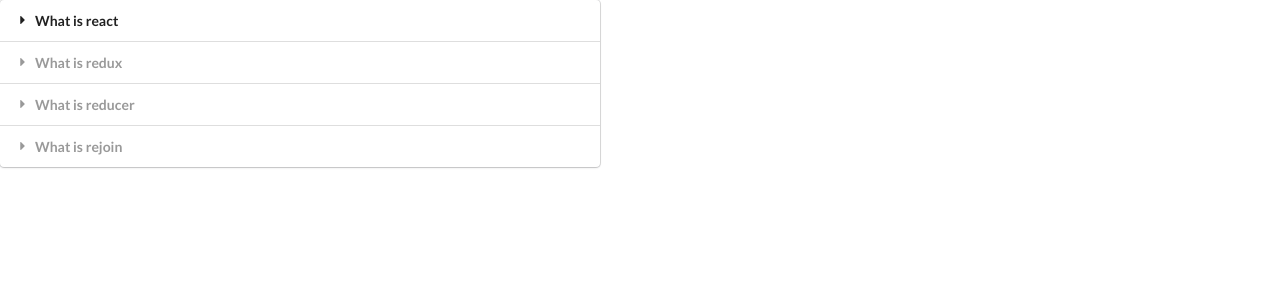
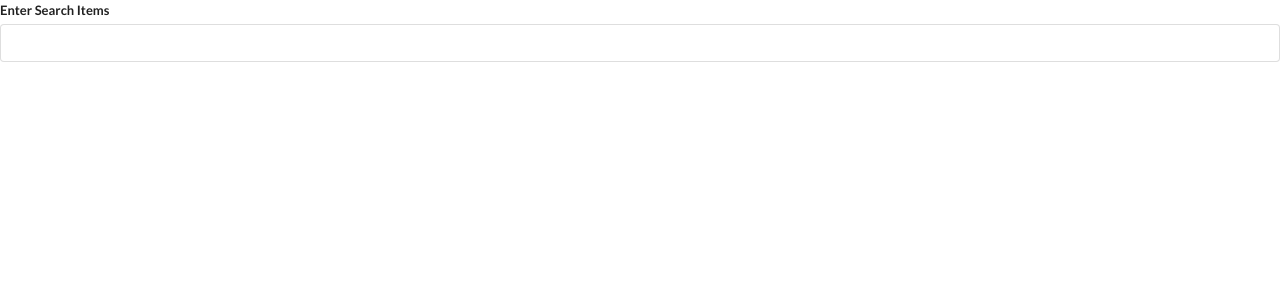
Before and after one commit to rahimjoni/React-Hooks-System, a React (Create React App) app: page / in a window 1280 px wide. Shown: the top 300 px of the page. Built offline with nearby package versions, Linux system fonts and the light colour scheme.

Commit message:
seach option design

```diff
--- a/src/App.js
+++ b/src/App.js
@@ -1,6 +1,7 @@
 import logo from './logo.svg';
 import './App.css';
 import Accordion from "./components/Accordion";
+import Search from "./components/Search";
 import 'semantic-ui-css/semantic.min.css'
 
 function App() {
@@ -26,7 +27,8 @@ function App() {
   ]
   return (
     <div className="App" style={{textAlign:"left"}}>
-      <Accordion items={items}/>
+      {/*<Accordion items={items}/>*/}
+      <Search/>
     </div>
   );
 }
--- /dev/null
+++ b/src/components/Search.js
@@ -0,0 +1,17 @@
+import React, {useState} from 'react';
+
+function Search(props) {
+    const [term,setTerm] = useState('')
+    return (
+        <div>
+            <div className="ui form">
+                <div className="field">
+                    <label>Enter Search Items</label>
+                    <input value={term} onChange={(e)=>setTerm(e.target.value)}/>
+                </div>
+            </div>
+        </div>
+    );
+}
+
+export default Search;
```
Also changed, not shown: 1 other file (tests, documents, lock files or other folders).
